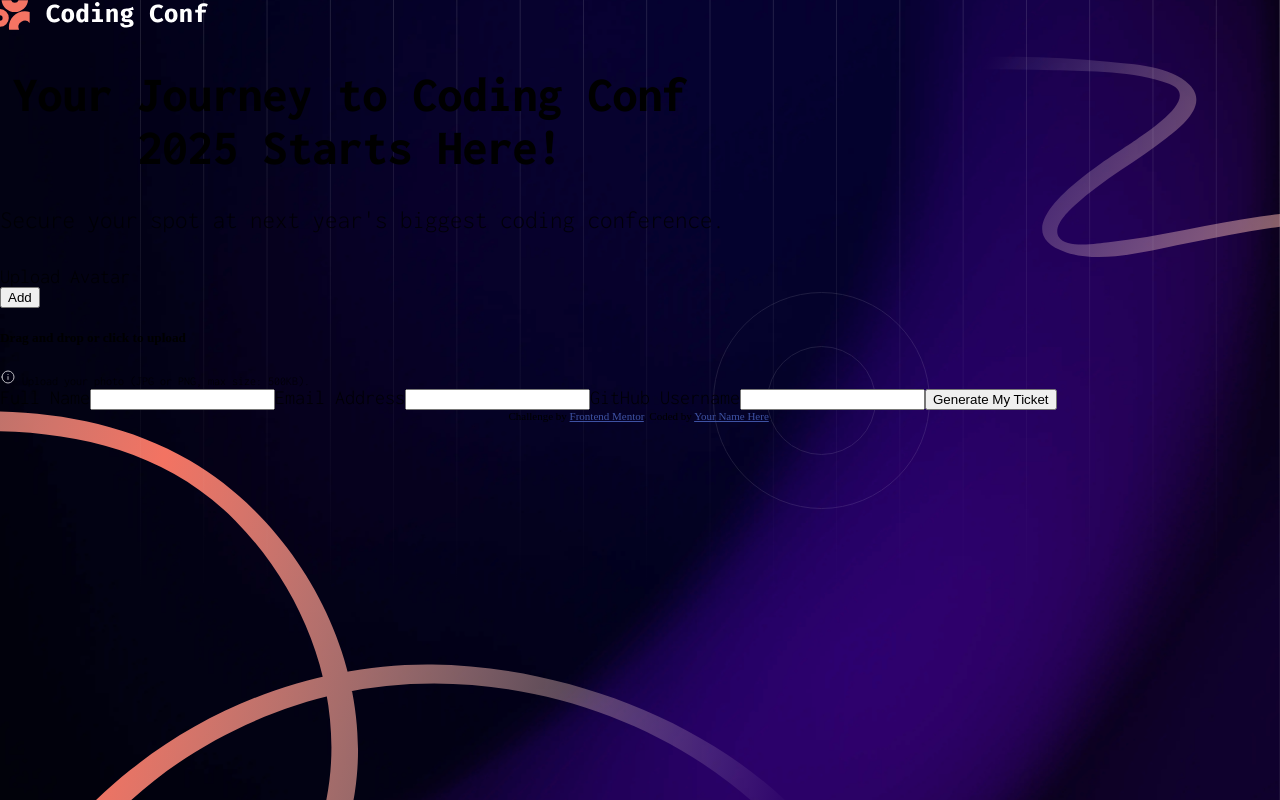
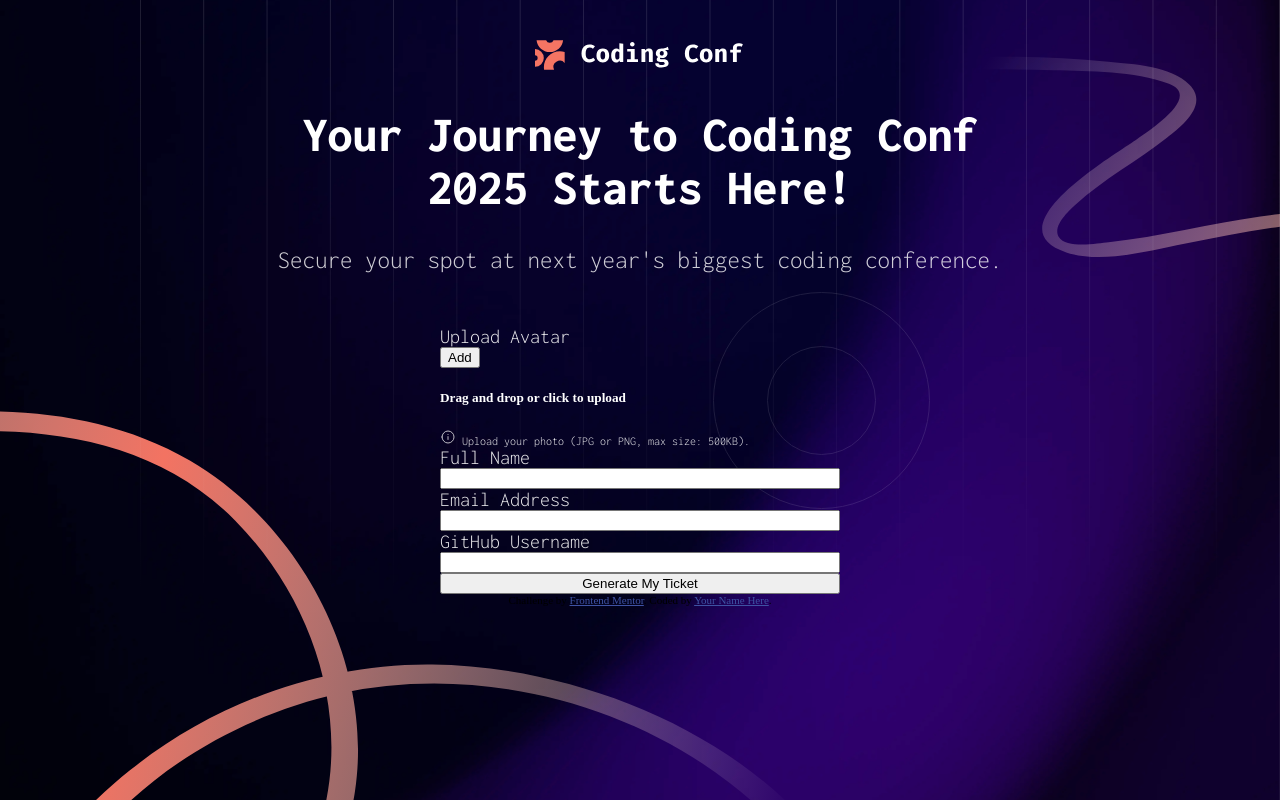
Before and after one commit to AnitaAlexieva/Conference-Ticket-Generator, a React (Vite) app in the folder client/: page / in a window 1280 px wide. Built offline with nearby package versions, Linux system fonts and the light colour scheme; a web font is replaced by a local one.

Commit message:
Style the the header and the content

```diff
--- a/client/src/index.css
+++ b/client/src/index.css
@@ -57,6 +57,24 @@ label{
     background-repeat: no-repeat,no-repeat,no-repeat,no-repeat, no-repeat;
     background-size: contain, auto, auto, auto, cover;
 }
+.header{
+    display: flex;
+    flex-direction: column;
+    align-items: center;
+    margin: 40px 0 20px 0;
+}
+.content-container{
+    display: flex;
+    flex-direction: column;
+    align-items: center;
+    color: white;
+}
+
+form{
+    display: flex;
+    flex-direction: column;
+    width: 400px;
+}
 
 
 .attribution { font-size: 11px; text-align: center; }
```
